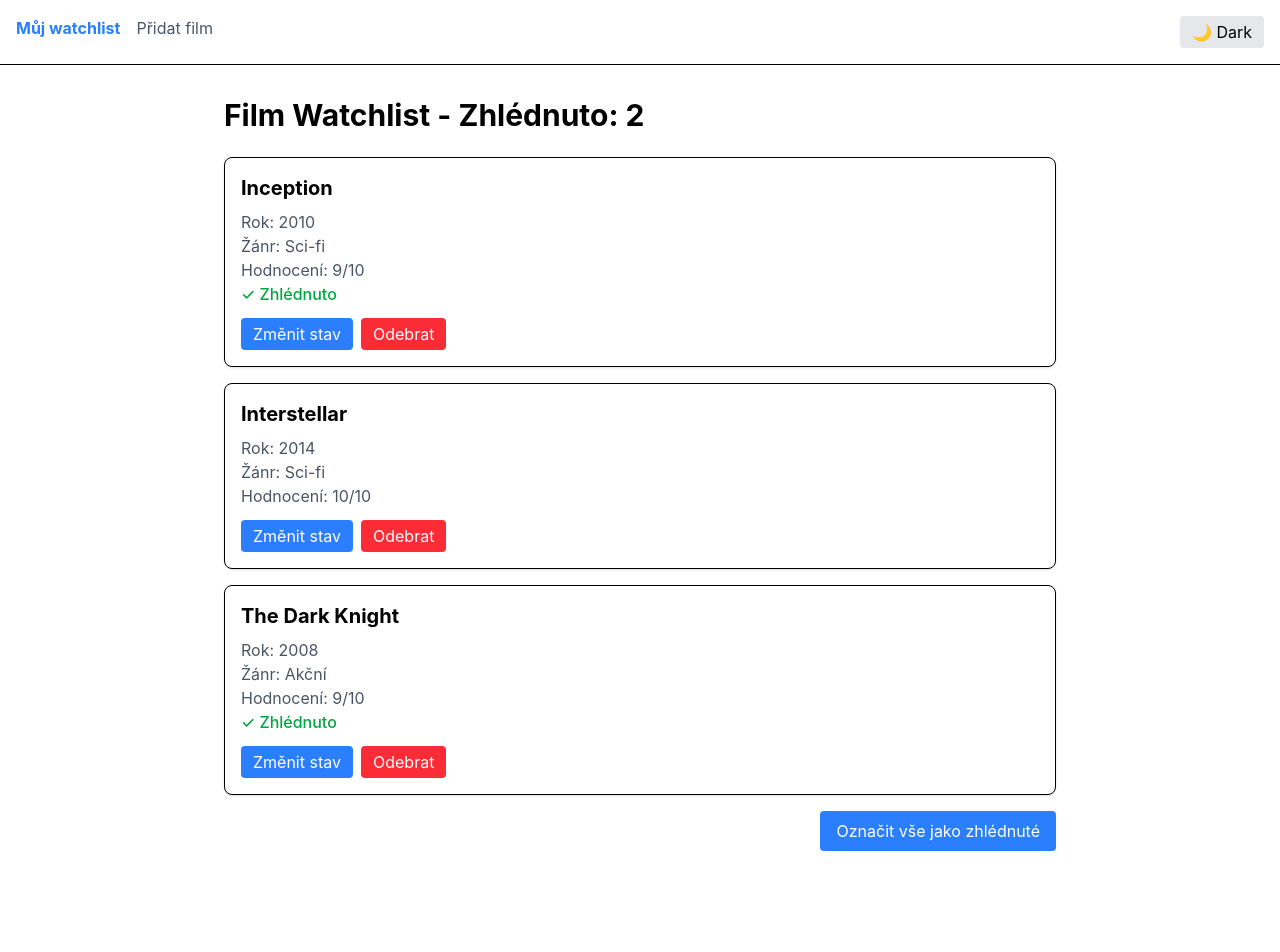
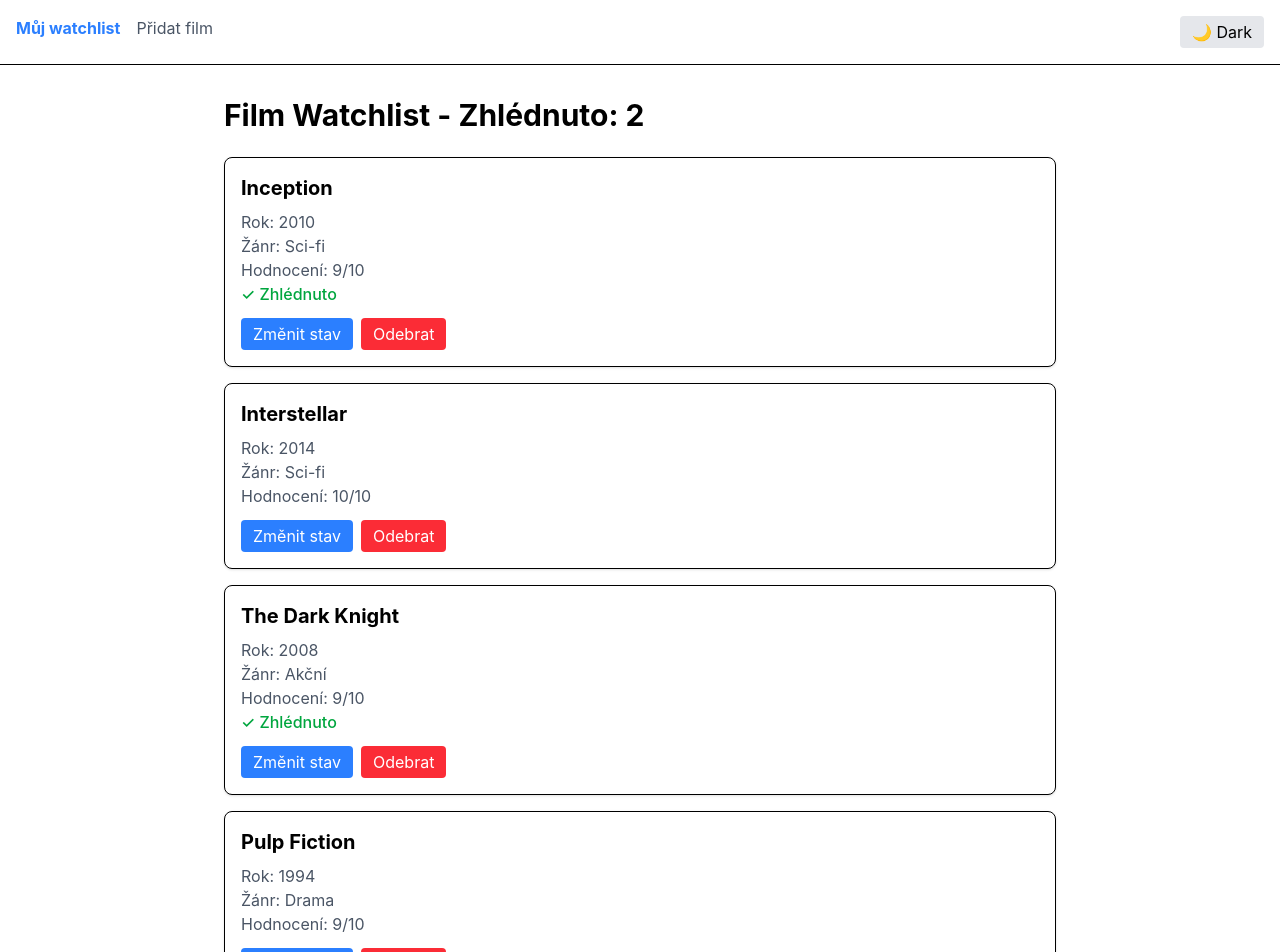
Before and after one commit to Mikulas-code/4IT427_bilm18, a React (Vite) app: page / in a window 1280 px wide. Shown: the top 952 px of the page. Before the commit the page ends 883 px from the top, so only its background shows below. Built offline with nearby package versions, Linux system fonts and the light colour scheme.

Commit message:
feat: Úkol 6 - fetching z jsonu films.json

```diff
--- /dev/null
+++ b/public/films.json
@@ -0,0 +1,7 @@
+[
+  { "id": "1", "title": "Inception", "year": 2010, "genre": "Sci-fi", "rating": 9, "watched": true },
+  { "id": "2", "title": "Interstellar", "year": 2014, "genre": "Sci-fi", "rating": 10, "watched": false },
+  { "id": "3", "title": "The Dark Knight", "year": 2008, "genre": "Akční", "rating": 9, "watched": true },
+  { "id": "4", "title": "Pulp Fiction", "year": 1994, "genre": "Drama", "rating": 9, "watched": false },
+  { "id": "5", "title": "The Matrix", "year": 1999, "genre": "Sci-fi", "rating": 8, "watched": false }
+]
--- a/src/App.tsx
+++ b/src/App.tsx
@@ -9,7 +9,7 @@ function App() {
     <>
       <nav className="flex gap-4 p-4 border-b dark:border-gray-700">
         <NavLink
-          to="/"
+          to="/" end
           className={({ isActive }) => isActive ? "font-bold text-blue-500" : "text-gray-600 dark:text-gray-400"}
         >
           Můj watchlist
@@ -31,7 +31,7 @@ function App() {
       <Routes>
         <Route path="/" element={<WatchlistPage />} />
         <Route path="/form" element={<AddFilmPage />} />
-        <Route path="*" element={<Navigate to="/" />} />
+        <Route path="*" element={<Navigate to="/" replace />} />
       </Routes>
     </>
   );
--- a/src/components/FilmForm.tsx
+++ b/src/components/FilmForm.tsx
@@ -12,7 +12,7 @@ export function FilmForm({ onAddFilm }: FilmFormProps) {
   const [rating, setRating] = useState('');
 
   function handleSubmit() {
-    const newId = crypto.randomUUID();
+    const newId = Date.now().toString();
     onAddFilm({ id: newId, title, year: Number(year), genre, rating: Number(rating), watched: false });
 
     setTitle('');
--- a/src/context/WatchListContext.tsx
+++ b/src/context/WatchListContext.tsx
@@ -3,8 +3,12 @@ import { createContext, useContext, useState } from 'react';
 import type { ReactNode } from 'react';
 import { useEffect } from 'react';
 
+import { useQuery } from '@tanstack/react-query';
+
 interface WatchlistContextType {
   films: Film[];
+  isLoading: boolean;
+  isError: boolean;
   addFilm: (film: Film) => void;
   removeFilm: (id: string) => void;
   toggleWatched: (id: string) => void;
@@ -13,6 +17,8 @@ interface WatchlistContextType {
 
 export const WatchlistContext = createContext<WatchlistContextType>({
   films: [],
+  isLoading: false,
+  isError: false,
   addFilm: () => {},
   removeFilm: () => {},
   toggleWatched: () => {},
@@ -20,11 +26,12 @@ export const WatchlistContext = createContext<WatchlistContextType>({
 });
 
 export function WatchlistProvider({ children }: { children: ReactNode }) {
-  const [films, setFilms] = useState<Film[]>([
-    { id: '1', title: 'Inception', year: 2010, genre: 'Sci-fi', rating: 9, watched: true },
-    { id: '2', title: 'Interstellar', year: 2014, genre: 'Sci-fi', rating: 10, watched: false },
-    { id: '3', title: 'The Dark Knight', year: 2008, genre: 'Akční', rating: 9, watched: true },
-  ]);
+  const { data, isLoading, isError } = useQuery({
+    queryKey: ['films'],
+    queryFn: () => fetch('/films.json').then((r) => r.json() as Promise<Film[]>),
+  });
+
+  const [films, setFilms] = useState<Film[]>([]);
 
   const addFilm = (newFilm: Film) => {
     setFilms([...films, newFilm]);
@@ -53,14 +60,14 @@ export function WatchlistProvider({ children }: { children: ReactNode }) {
   };
 
   useEffect(() => {
-    const watched = films.filter((film) => film.watched).length;
-    const total = films.length;
-    document.title = `Watchlist (${watched} / ${total} zhlédnuto)`;
-  }, [films]);
+    if (data) {
+      setFilms(data);
+    }
+  }, [data]);
 
   return (
     <WatchlistContext.Provider
-      value={{ films, addFilm, removeFilm, toggleWatched, markAllAsWatched }}
+      value={{ films, isLoading, isError, addFilm, removeFilm, toggleWatched, markAllAsWatched }}
     >
       {children}
     </WatchlistContext.Provider>
--- a/src/main.tsx
+++ b/src/main.tsx
@@ -5,16 +5,29 @@ import { ThemeProvider } from './context/ThemeContext.tsx';
 import { WatchlistProvider } from './context/WatchListContext.tsx';
 import './index.css';
 
-import { BrowserRouter} from 'react-router-dom';
+import { BrowserRouter } from 'react-router-dom';
+
+import { QueryClient, QueryClientProvider } from '@tanstack/react-query';
+
+const queryClient = new QueryClient({
+  defaultOptions: {
+    queries: {
+      staleTime: 5 * 60 * 1000, // data jsou "čerstvá" 5 minut
+      retry: 2, // při chybě zkusí 2× znovu
+    },
+  },
+});
 
 createRoot(document.getElementById('root')!).render(
   <StrictMode>
     <BrowserRouter>
-      <WatchlistProvider>
-        <ThemeProvider>
-          <App />
-        </ThemeProvider>
-      </WatchlistProvider>
+      <QueryClientProvider client={queryClient}>
+        <WatchlistProvider>
+          <ThemeProvider>
+            <App />
+          </ThemeProvider>
+        </WatchlistProvider>
+      </QueryClientProvider>
     </BrowserRouter>
   </StrictMode>
 );
--- a/src/pages/AddFilmPage.tsx
+++ b/src/pages/AddFilmPage.tsx
@@ -2,7 +2,7 @@ import { useWatchList } from "@/context/WatchListContext";
 import { FilmForm } from "@/components/FilmForm";
 
 export function AddFilmPage(){
-    const { films, addFilm, removeFilm, toggleWatched, markAllAsWatched } = useWatchList();
+    const { addFilm } = useWatchList();
 
     return(
         <FilmForm onAddFilm={addFilm}></FilmForm>
--- a/src/pages/WatchlistPage.tsx
+++ b/src/pages/WatchlistPage.tsx
@@ -2,8 +2,13 @@ import { useWatchList } from '@/context/WatchListContext';
 import FilmCard from '@/components/FilmCard';
 
 export function WatchlistPage() {
-  const { films, removeFilm, toggleWatched, markAllAsWatched } = useWatchList();
+  const { films, isError, isLoading, removeFilm, toggleWatched, markAllAsWatched } = useWatchList();
 
+  if(isLoading){
+    return <p>Načítám...</p>
+  } else if (isError){
+    return <p>Chyba při načítání filmů.</p>;
+  }else{
   return (
     <main className="min-h-screen max-w-4xl mx-auto p-8">
       <h1 className="text-3xl font-bold mb-6 text-black dark:text-white">
@@ -33,3 +38,4 @@ export function WatchlistPage() {
     </main>
   );
 }
+}
```
